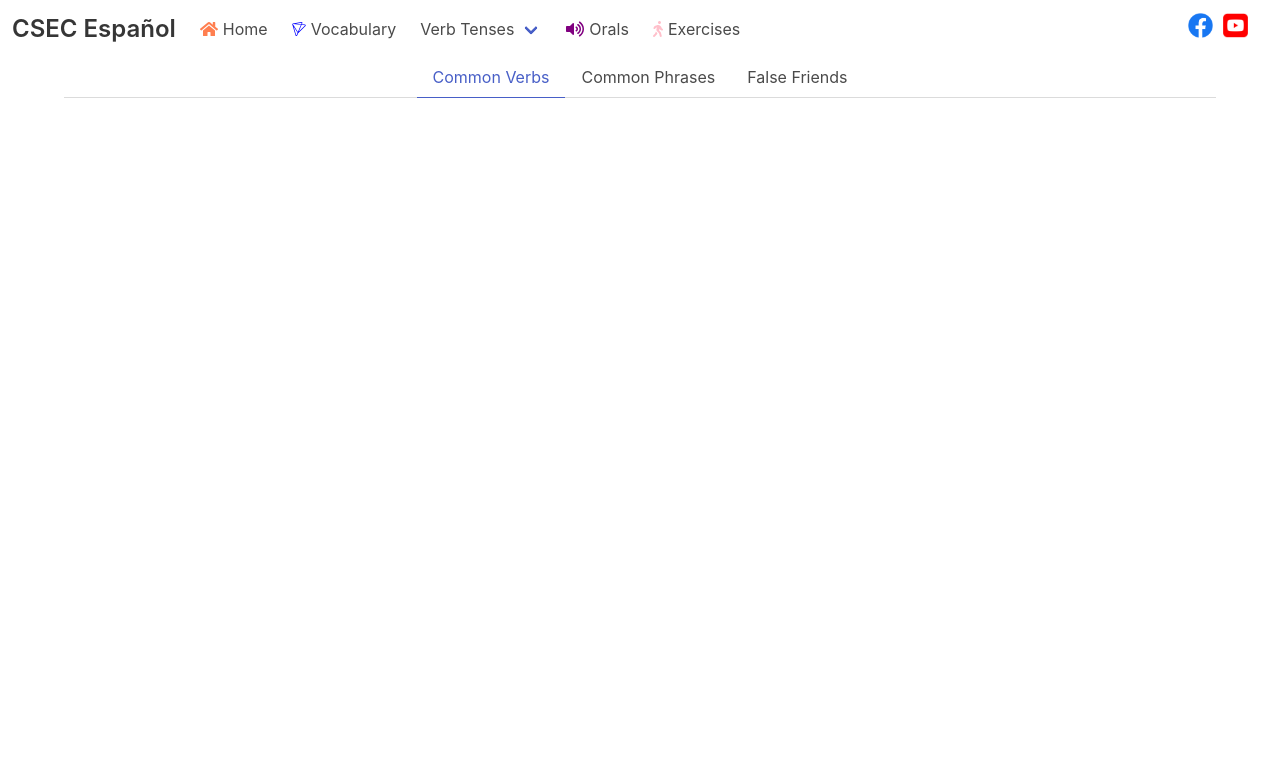
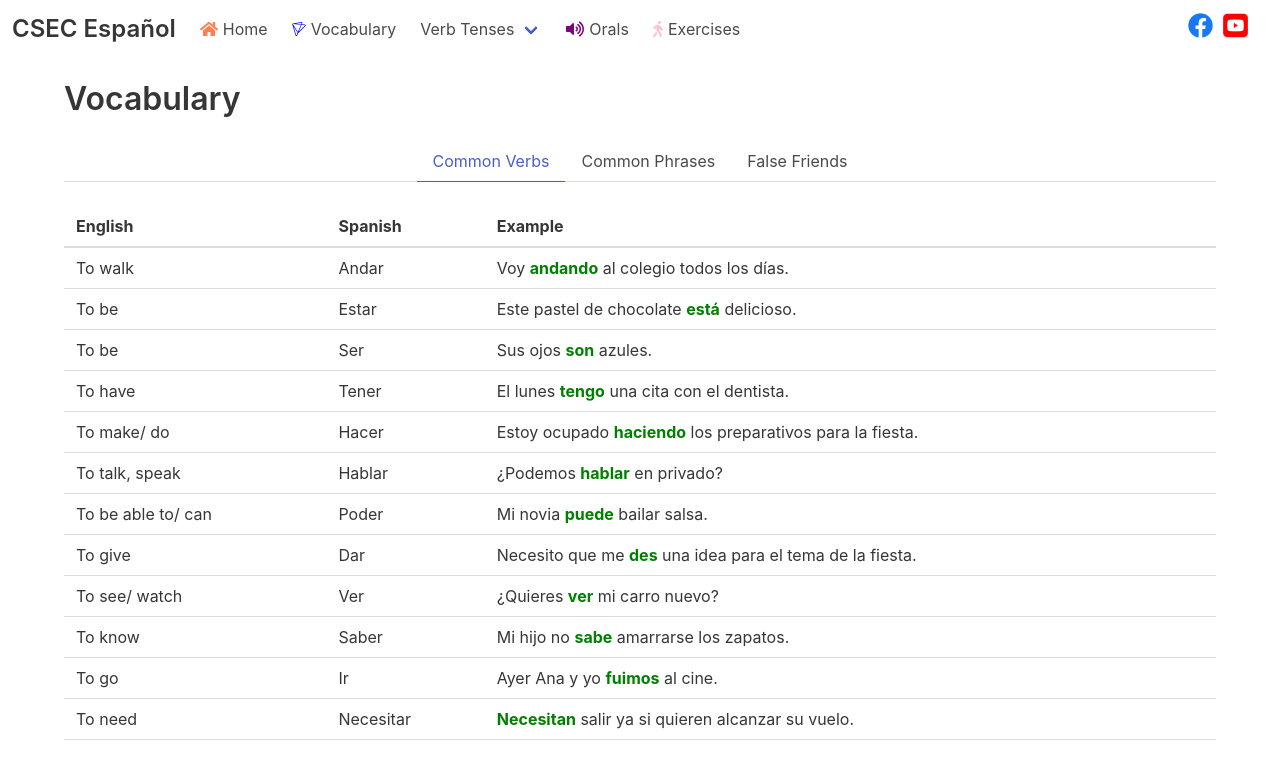
Before and after one commit to rxheem/cxc-espanol-app, a React app: page /vocab in a window 1280 px wide. Shown: the top 768 px of the page. Built offline with nearby package versions, Linux system fonts and the light colour scheme.

Commit message:
Fixed styling

```diff
--- a/src/App.js
+++ b/src/App.js
@@ -2,8 +2,6 @@ import React, { Component } from 'react';
 import { withRouter, Switch, Route } from 'react-router-dom';
 
 // Views imports
-import Footer from './views/Footer';
-import MiniSocialView from './views/miniSocialView/MiniSocialView';
 import MainNavigation from './views/MainNavigation';
 
 // Components
--- a/src/components/Home.js
+++ b/src/components/Home.js
@@ -1,6 +1,4 @@
 import React, { Component } from 'react';
-import Container from 'react-bootstrap/Container';
-import ScrollReveal from 'scrollreveal';
 
 class Home extends Component {
   constructor(props) {
@@ -12,11 +10,10 @@ class Home extends Component {
   render() {
     return (
       <React.Fragment>
-        <div className='container'>
-        </div>
+        <div className='container' />
 
         <div fluid={true}>
-
+          <span />
         </div>
       </React.Fragment>
     );
--- a/src/components/vocab/Vocabulary.js
+++ b/src/components/vocab/Vocabulary.js
@@ -1,6 +1,8 @@
 import React, { Component } from 'react';
-import Container from 'react-bootstrap/Container';
 import $ from 'jquery/dist/jquery';
+
+// Tabs
+import CommonVerbsContent from './tabContent/CommonVerbsContent';
 
 import { withRouter } from 'react-router-dom';
 
@@ -56,17 +58,21 @@ class Vocabulary extends Component {
   render() {
     return (
       <div>
+        <br />
         <div className='container'>
+          <h1 className='title is-3'>Vocabulary</h1>
           <div className='tabs is-centered'>
             <ul>
               <li id='commonVerbsTab' className='is-active'>
-                <a onClick={this.switchToCommonVerbs}>Common Verbs</a>
+                <a href onClick={this.switchToCommonVerbs}>
+                  Common Verbs
+                </a>
               </li>
               <li id='commonPhrasesTab' onClick={this.switchToCommonPhrases}>
-                <a>Common Phrases</a>
+                <a href>Common Phrases</a>
               </li>
               <li id='falseFriendsTab' onClick={this.switchToFalseFriends}>
-                <a>False Friends</a>
+                <a href>False Friends</a>
               </li>
             </ul>
           </div>
@@ -75,7 +81,7 @@ class Vocabulary extends Component {
           <div className='container'>
             {/* Common Verbs */}
             <div id='commonVerbsTabContent'>
-              <span />
+              <CommonVerbsContent />
             </div>
 
             {/* Common Phrases */}
--- /dev/null
+++ b/src/components/vocab/tabContent/CommonVerbsContent.js
@@ -0,0 +1,140 @@
+import React from 'react';
+
+const CommonVerbsContent = props => {
+  return (
+    <div>
+      {/* Table of the verbs */}
+      <table className='table is-fullwidth is-hoverable'>
+        <thead>
+          <tr>
+            <th>English</th>
+            <th>Spanish</th>
+            <th>Example</th>
+          </tr>
+        </thead>
+        <tbody>
+          <tr>
+            <td>To walk</td>
+            <td>Andar</td>
+            <td>
+              Voy{' '}
+              <span style={{ color: 'green', fontWeight: 'bold' }}>
+                andando
+              </span>{' '}
+              al colegio todos los días.
+            </td>
+          </tr>
+          <tr>
+            <td>To be</td>
+            <td>Estar</td>
+            <td>
+              Este pastel de chocolate{' '}
+              <span style={{ color: 'green', fontWeight: 'bold' }}>está</span>{' '}
+              delicioso.
+            </td>
+          </tr>
+          <tr>
+            <td>To be</td>
+            <td>Ser</td>
+            <td>
+              Sus ojos{' '}
+              <span style={{ color: 'green', fontWeight: 'bold' }}>son</span>{' '}
+              azules.
+            </td>
+          </tr>
+          <tr>
+            <td>To have</td>
+            <td>Tener</td>
+            <td>
+              El lunes{' '}
+              <span style={{ color: 'green', fontWeight: 'bold' }}>tengo</span>{' '}
+              una cita con el dentista.
+            </td>
+          </tr>
+          <tr>
+            <td>To make/ do</td>
+            <td>Hacer</td>
+            <td>
+              Estoy ocupado{' '}
+              <span style={{ color: 'green', fontWeight: 'bold' }}>
+                haciendo
+              </span>{' '}
+              los preparativos para la fiesta.
+            </td>
+          </tr>
+          <tr>
+            <td>To talk, speak</td>
+            <td>Hablar</td>
+            <td>
+              ¿Podemos{' '}
+              <span style={{ color: 'green', fontWeight: 'bold' }}>hablar</span>{' '}
+              en privado?
+            </td>
+          </tr>
+          <tr>
+            <td>To be able to/ can</td>
+            <td>Poder</td>
+            <td>
+              Mi novia{' '}
+              <span style={{ color: 'green', fontWeight: 'bold' }}>puede</span>{' '}
+              bailar salsa.
+            </td>
+          </tr>
+          <tr>
+            <td>To give</td>
+            <td>Dar</td>
+            <td>
+              Necesito que me{' '}
+              <span style={{ color: 'green', fontWeight: 'bold' }}>des</span>{' '}
+              una idea para el tema de la fiesta.
+            </td>
+          </tr>
+          <tr>
+            <td>To see/ watch</td>
+            <td>Ver</td>
+            <td>
+              ¿Quieres{' '}
+              <span style={{ color: 'green', fontWeight: 'bold' }}>ver</span> mi
+              carro nuevo?
+            </td>
+          </tr>
+          <tr>
+            <td>To know</td>
+            <td>Saber</td>
+            <td>
+              Mi hijo no{' '}
+              <span style={{ color: 'green', fontWeight: 'bold' }}>sabe</span>{' '}
+              amarrarse los zapatos.
+            </td>
+          </tr>
+          <tr>
+            <td>To go</td>
+            <td>Ir</td>
+            <td>
+              Ayer Ana y yo{' '}
+              <span style={{ color: 'green', fontWeight: 'bold' }}>fuimos</span>{' '}
+              al cine.
+            </td>
+          </tr>
+          <tr>
+            <td>To need</td>
+            <td>Necesitar</td>
+            <td>
+              <span style={{ color: 'green', fontWeight: 'bold' }}>
+                Necesitan
+              </span>{' '}
+              salir ya si quieren alcanzar su vuelo.
+            </td>
+          </tr>
+          <tr>
+            <td />
+            <td />
+            <td />
+          </tr>
+        </tbody>
+      </table>
+    </div>
+  );
+};
+
+export default CommonVerbsContent;
```
Also changed, not shown: src/components/vocab/tabContent/CommonPhrasesContent.js (added, +11 -0 lines), src/components/vocab/tabContent/FalseFriendsContent.js (added, +11 -0 lines).
